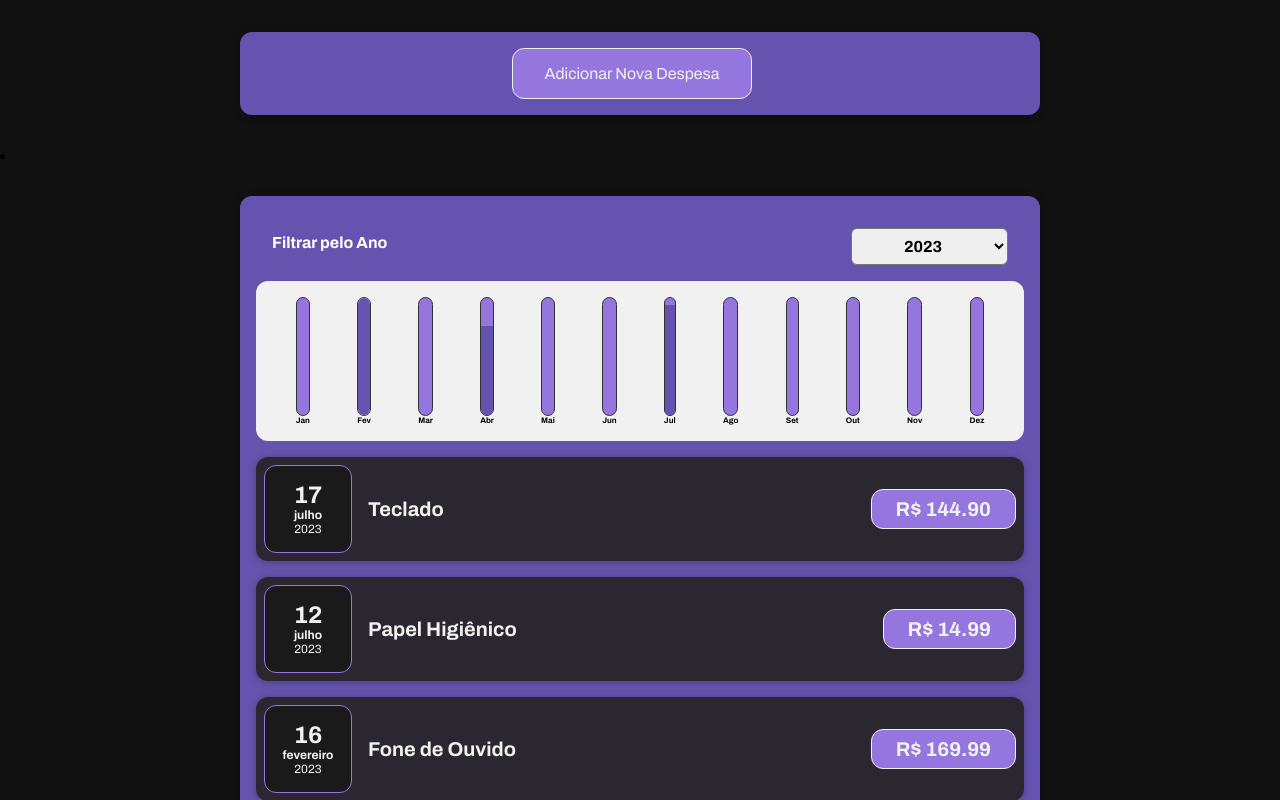
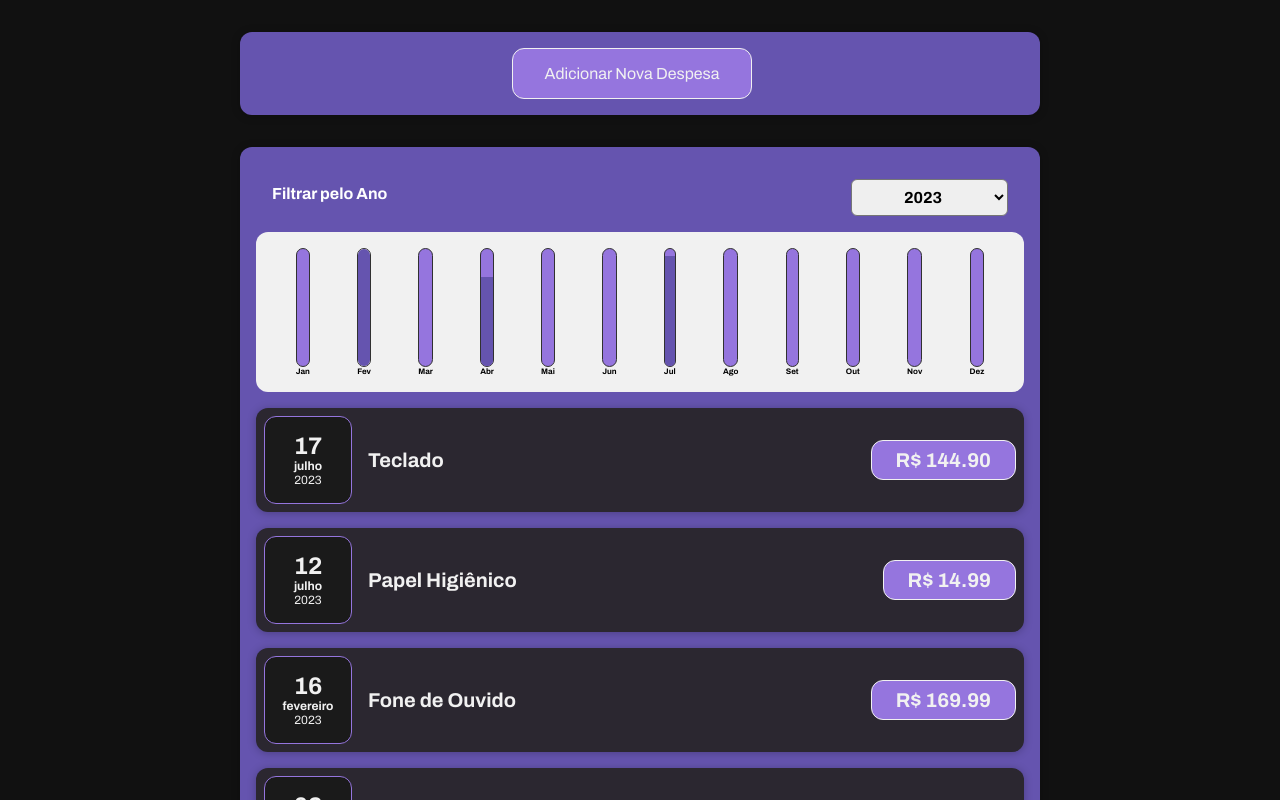
Before and after one commit to Je-Carlos/projeto-Organizar-Gastos, a React (Create React App) app: page / in a window 1280 px wide. Shown: the top 800 px of the page. Built offline with nearby package versions, Linux system fonts and the light colour scheme.

Commit message:
removendo bug ::marker

```diff
--- a/src/index.css
+++ b/src/index.css
@@ -12,3 +12,6 @@ body {
   margin: 0;
   background-color: #111111;
 }
+li::marker {
+  content: "";
+}
```
